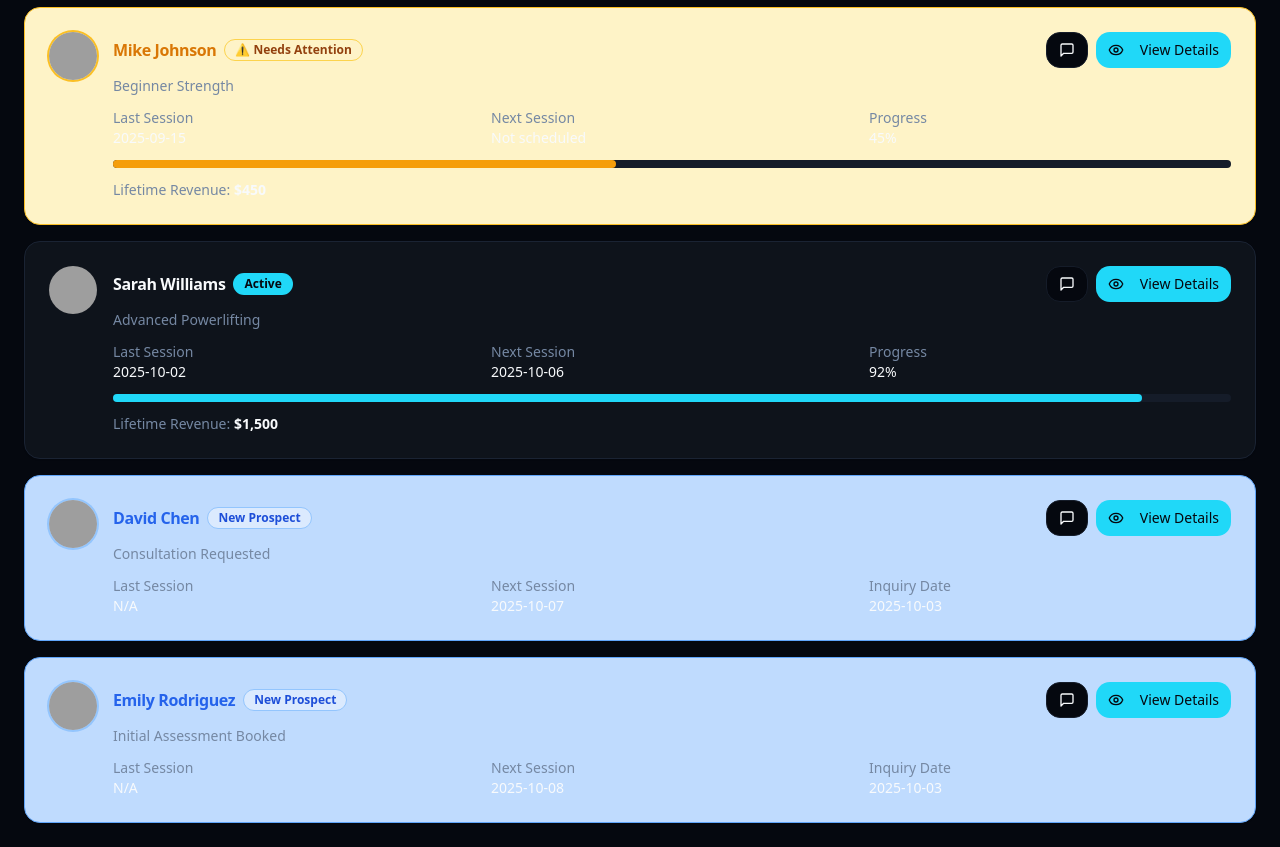
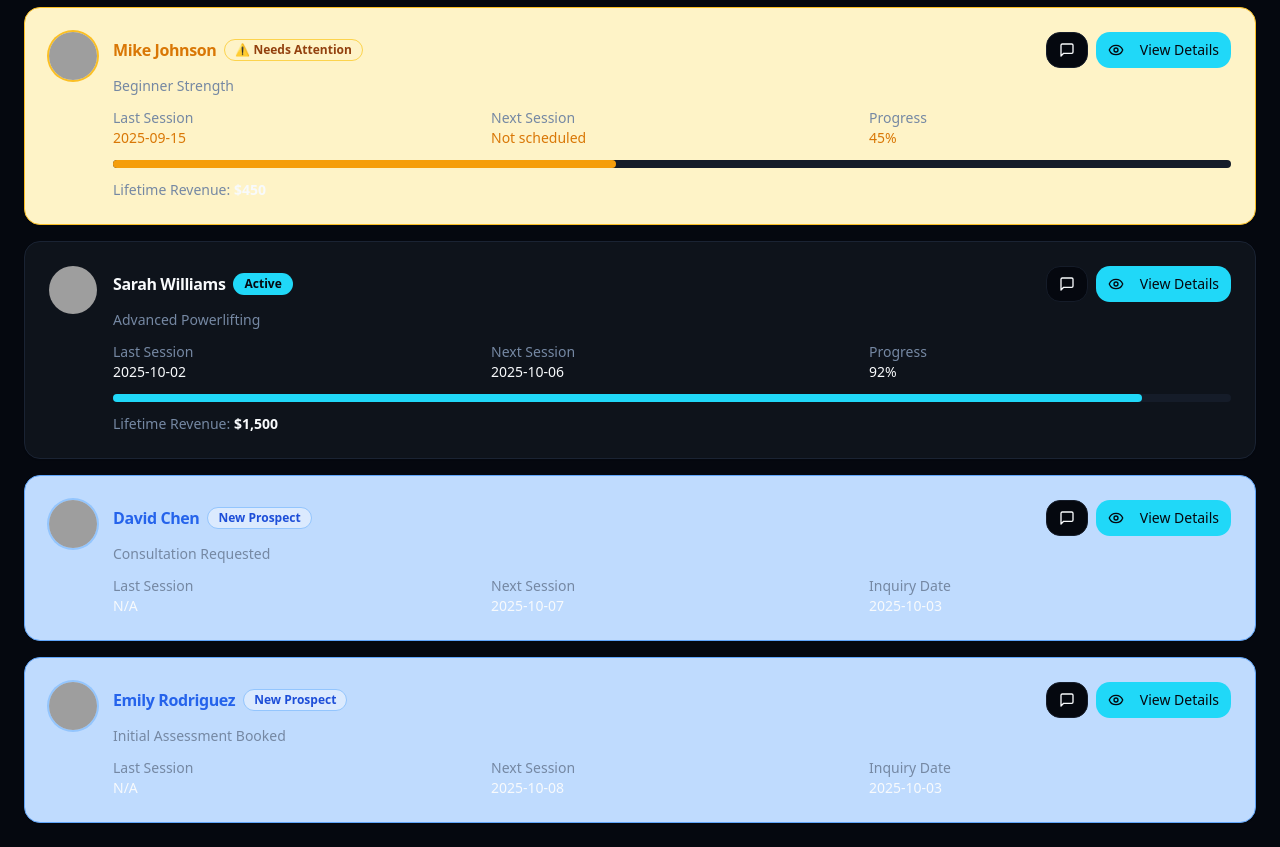
Before and after one commit to jayjohn18000/trainu-grow-connect, a React (Vite) app: page /clients in a window 1280 px wide. Shown: the part 940-1787 px from the top of the page. Built offline with nearby package versions, Linux system fonts and the light colour scheme; grey boxes are pictures that could not be loaded; the HTML template or start-up script is replaced by a standard one.

Commit message:
Refactor client card text colors

```diff
--- a/src/pages/Clients.tsx
+++ b/src/pages/Clients.tsx
@@ -210,17 +210,23 @@ export default function Clients() {
                 <div className="grid grid-cols-3 gap-4 text-sm">
                   <div>
                     <p className="text-muted-foreground">Last Session</p>
-                    <p className="font-medium">{client.lastSession || "N/A"}</p>
+                    <p className={`font-medium ${
+                      client.status === "at_risk" ? "text-amber-600 dark:text-amber-500" : ""
+                    }`}>{client.lastSession || "N/A"}</p>
                   </div>
                   <div>
                     <p className="text-muted-foreground">Next Session</p>
-                    <p className="font-medium">{client.nextSession || "Not scheduled"}</p>
+                    <p className={`font-medium ${
+                      client.status === "at_risk" ? "text-amber-600 dark:text-amber-500" : ""
+                    }`}>{client.nextSession || "Not scheduled"}</p>
                   </div>
                   <div>
                     <p className="text-muted-foreground">
                       {client.status === "prospect" ? "Inquiry Date" : "Progress"}
                     </p>
-                    <p className="font-medium">
+                    <p className={`font-medium ${
+                      client.status === "at_risk" ? "text-amber-600 dark:text-amber-500" : ""
+                    }`}>
                       {client.status === "prospect" ? "2025-10-03" : `${client.progress}%`}
                     </p>
                   </div>
```
